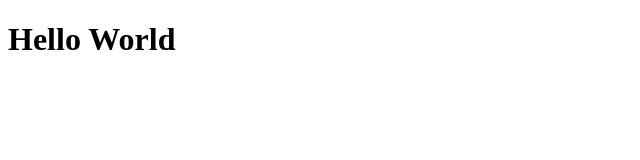
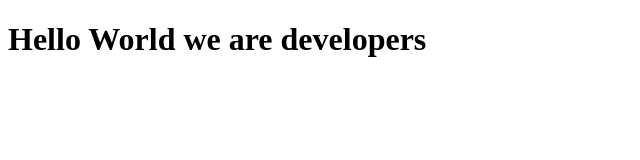
Before and after one commit to Kalunge/Titus-Danny, a plain HTML site: page fcc-test-suite-template-master/index.html in a window 1280 px wide. Shown: the whole page, without its empty margins (0-640 px from the left). Drawn offline with Linux system fonts and the light colour scheme.

Commit message:
Added hello world message

```diff
--- a/fcc-test-suite-template-master/index.html
+++ b/fcc-test-suite-template-master/index.html
@@ -7,7 +7,7 @@
   </head>
 
   <body>
-    <h1>Hello World</h1>
+    <h1>Hello World we are developers</h1>
     <script src="https://cdn.freecodecamp.org/testable-projects-fcc/v1/bundle.js"></script>
 
     <!--
```
